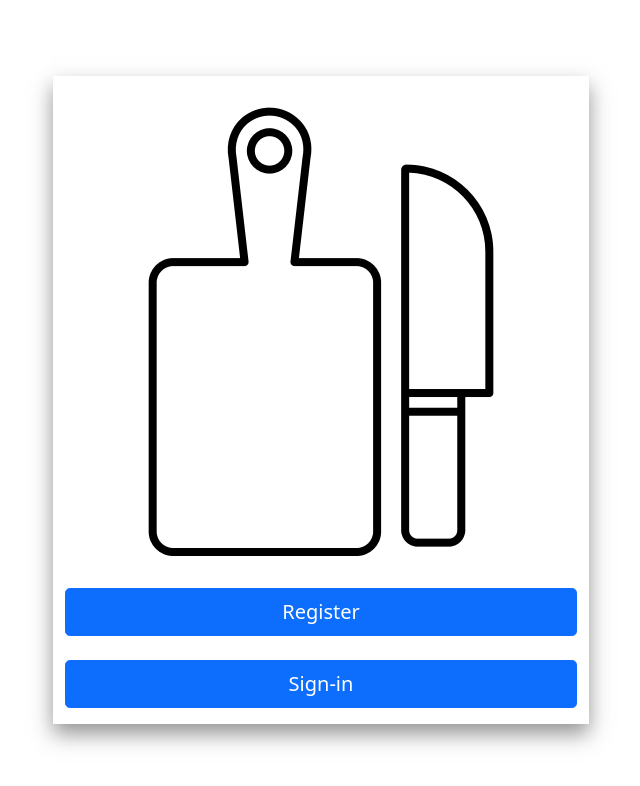
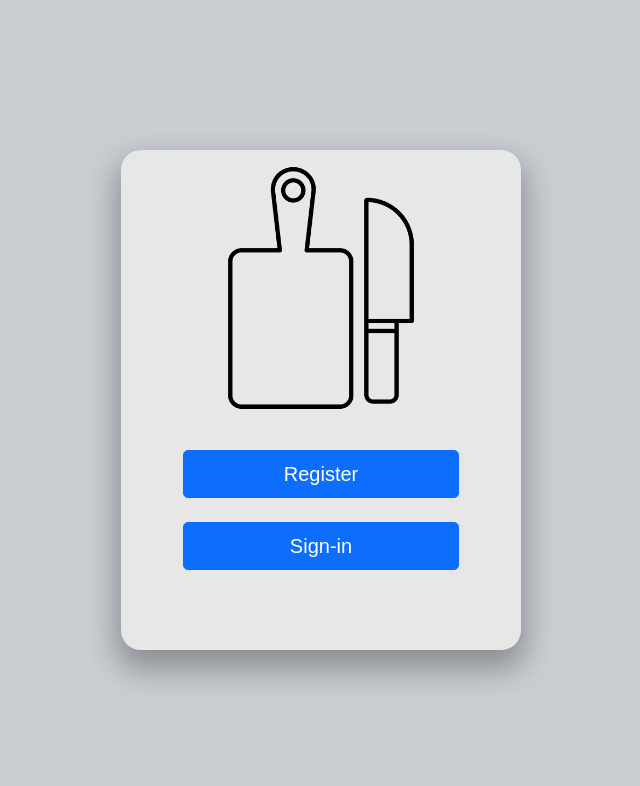
Before and after one commit to itssumitshukla/clientProjects, a plain HTML site: page Limerad/sideCook/login/index.html in a window 1280 px wide. Shown: the whole page, without its empty margins (319-959 px from the left). Drawn offline with nearby package versions, Linux system fonts and the light colour scheme.

Commit message:
fixed the flex issue, centered form

```diff
--- a/Limerad/sideCook/login/index.html
+++ b/Limerad/sideCook/login/index.html
@@ -18,7 +18,7 @@
   <section class="text-center outer">
     <div class="container">
       <div class="row">
-        <img src="/img/cuttingBoard.png" alt="cuttingBoard" class="rounded mx-auto d-block">
+        <img src="/img/cuttingBoard.png" alt="cuttingBoard" class="rounded mx-auto d-block mb-4">
       </div>
       <div class="d-grid gap-4 mb-3">
         <button class="btn btn-primary btn-lg" type="button">Register</button>
--- a/Limerad/sideCook/login/style.css
+++ b/Limerad/sideCook/login/style.css
@@ -1,27 +1,30 @@
-html,
-body {
-  height: 100%;
+html {
+  box-sizing: border-box;
 }
 
- body {
-  display: -ms-flexbox;
+body {
+  margin: 0;
+  min-height: 100vh;
+  background: #c9ced3;
   display: flex;
-  -ms-flex-align: center;
+  justify-content: center;
   align-items: center;
-  justify-content: center;
-  padding-top: 40px;
-  padding-bottom: 40px;
-  margin: 0 auto;
+  font-family: Spartan, sans-serif;
+  font-size: 12px;
 }
 
-
-.outer{
-	-webkit-box-shadow: 0px 10px 20px 0px rgba(50, 50, 50, 0.52);
-	-moz-box-shadow:    0px 10px 20px 0px rgba(50, 50, 50, 0.52);
-	box-shadow:         0px 10px 20px 0px rgba(50, 50, 50, 0.52)
+.outer {
+  height: 500px;
+  width: 400px;
+  background: #e7e7e7;
+  border-radius: 20px;
+  box-shadow: 0 15px 30px 5px rgba(0, 0, 0, 0.3);
 }
 
-/* img {
-  height: 50vh;
-  width: 50vh;
-}  */
+.container {
+  width: 300px;
+  height: 300px;
+  position: relative;
+  /* top: -50px;
+  left: 50px; */
+}
```
